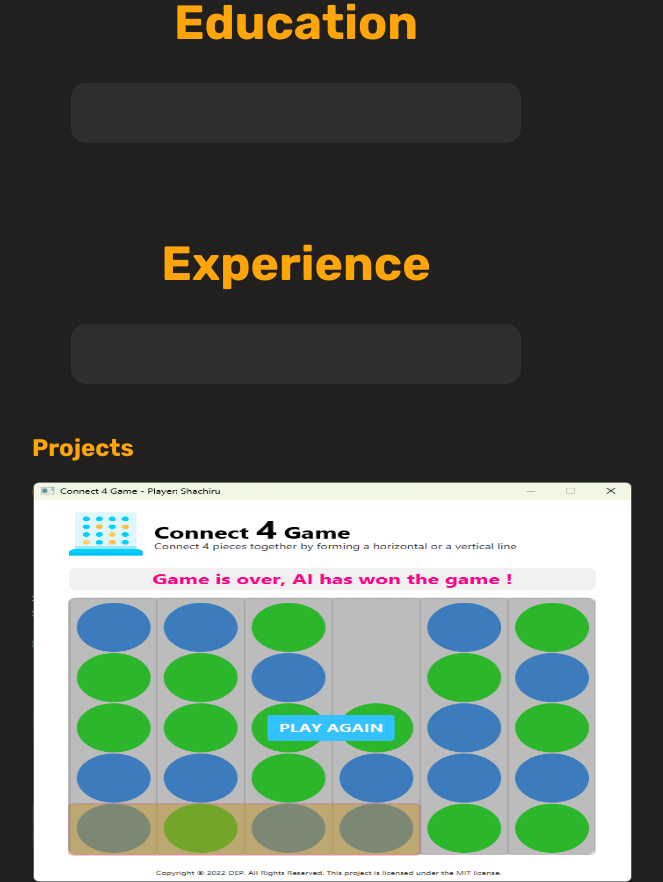
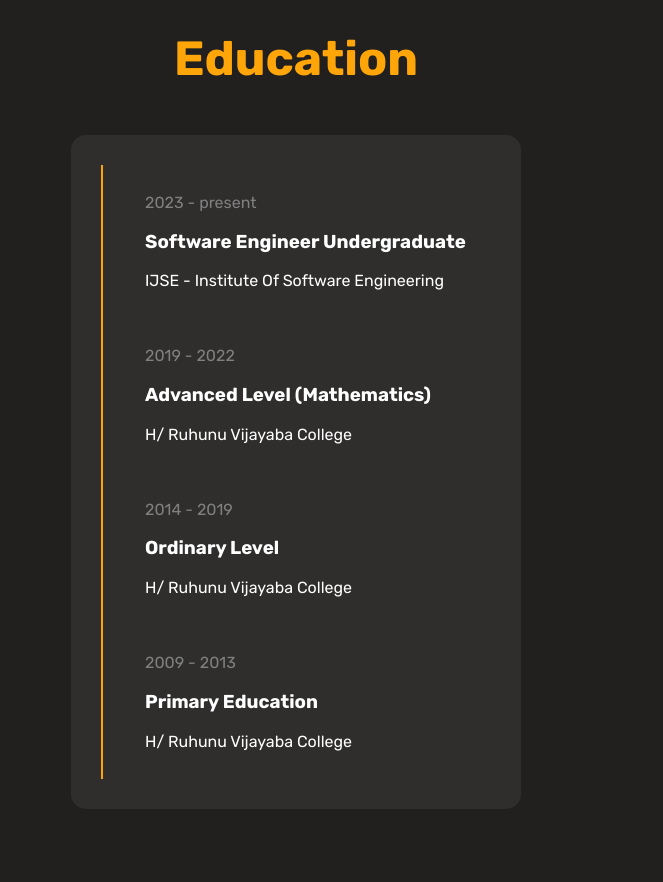
Before and after one commit to Shachiru/My_portfolio, a plain HTML site: page index.html in a window 1280 px wide. Shown: the part 2260-3142 px from the top of the page, without its empty margins (88-751 px from the left). Drawn offline with Linux system fonts and the light colour scheme.

Commit message:
about section finished

```diff
--- a/css/index-style.css
+++ b/css/index-style.css
@@ -134,11 +134,11 @@ header nav a:hover {
 #aboutme h4 span {
   font-weight: bold;
 }
-#aboutme p {
+.desc {
   color: gray;
   font-size: 1.1rem;
   letter-spacing: 3%;
-  line-height: 25px;
+  line-height: 30px;
 }
 #aboutme button {
   background-color: #fea609;
@@ -244,9 +244,28 @@ hr {
   width: 450px;
   padding: 30px 0;
   background-color: #2f2e2d;
-  display: block;
   margin: 0 auto;
   border-radius: 15px;
+  display: flex;
+}
+.item {
+  padding: 12px;
+}
+.item .year {
+  color: gray;
+}
+.item .edu-level {
+  color: white;
+  text-transform: capitalize;
+}
+.item .institute{
+  color: white;
+}
+.vertical-line {
+  width: 2px;
+  height: auto;
+  background: #fea609;
+  margin: 0 30px;
 }
 footer {
   height: 90px;
--- a/index.html
+++ b/index.html
@@ -14,14 +14,6 @@
     />
     <link rel="icon" href="/assets/images/my-photo-modified.png" />
     <title>My portfolio</title>
-    <style>
-      table,
-      th,
-      td {
-        border: 1px solid black;
-        border-collapse: collapse;
-      }
-    </style>
   </head>
   <header>
     <p>Shachiru R<span>.</span></p>
@@ -79,7 +71,7 @@
     <section id="aboutme">
       <h2><span>About</span> Me</h2>
       <h4>I’m <span>Shachiru Rashmika</span> and full stack developer.</h4>
-      <p>
+      <p class="desc">
         Passionate software engineering student with a strong foundation in
         diverse programming languages, methodologies, and problem-solving. Excel
         in developing efficient software independently and collaboratively.
@@ -130,11 +122,63 @@
       <div class="edu-container">
         <div class="education">
           <p class="edu-topic">Education</p>
-          <div class="edu-box"></div>
+          <div class="edu-box">
+            <div class="vertical-line"></div>
+            <div class="content">
+              <div class="item">
+                <p class="year">2023 - present</p>
+                <h3 class="edu-level">software engineer undergraduate</h3>
+                <p class="institute">
+                  IJSE - Institute Of Software Engineering
+                </p>
+              </div>
+              <div class="item">
+                <p class="year">2019 - 2022</p>
+                <h3 class="edu-level">Advanced Level (Mathematics)</h3>
+                <p class="institute">H/ Ruhunu Vijayaba College</p>
+              </div>
+              <div class="item">
+                <p class="year">2014 - 2019</p>
+                <h3 class="edu-level">Ordinary Level</h3>
+                <p class="institute">H/ Ruhunu Vijayaba College</p>
+              </div>
+              <div class="item">
+                <p class="year">2009 - 2013</p>
+                <h3 class="edu-level">Primary Education</h3>
+                <p class="institute">H/ Ruhunu Vijayaba College</p>
+              </div>
+            </div>
+          </div>
         </div>
         <div class="experience">
           <p class="edu-topic">Experience</p>
-          <div class="edu-box"></div>
+          <div class="edu-box">
+            <div class="vertical-line"></div>
+            <div class="content">
+              <div class="item">
+                <p class="year">2023 - present</p>
+                <h3 class="edu-level">software engineer undergraduate</h3>
+                <p class="institute">
+                  IJSE - Institute Of Software Engineering
+                </p>
+              </div>
+              <div class="item">
+                <p class="year">2019 - 2022</p>
+                <h3 class="edu-level">Advanced Level (Mathematics)</h3>
+                <p class="institute">H/ Ruhunu Vijayaba College</p>
+              </div>
+              <div class="item">
+                <p class="year">2014 - 2019</p>
+                <h3 class="edu-level">Ordinary Level</h3>
+                <p class="institute">H/ Ruhunu Vijayaba College</p>
+              </div>
+              <div class="item">
+                <p class="year">2009 - 2013</p>
+                <h3 class="edu-level">Primary Education</h3>
+                <p class="institute">H/ Ruhunu Vijayaba College</p>
+              </div>
+            </div>
+          </div>
         </div>
       </div>
     </section>
```
